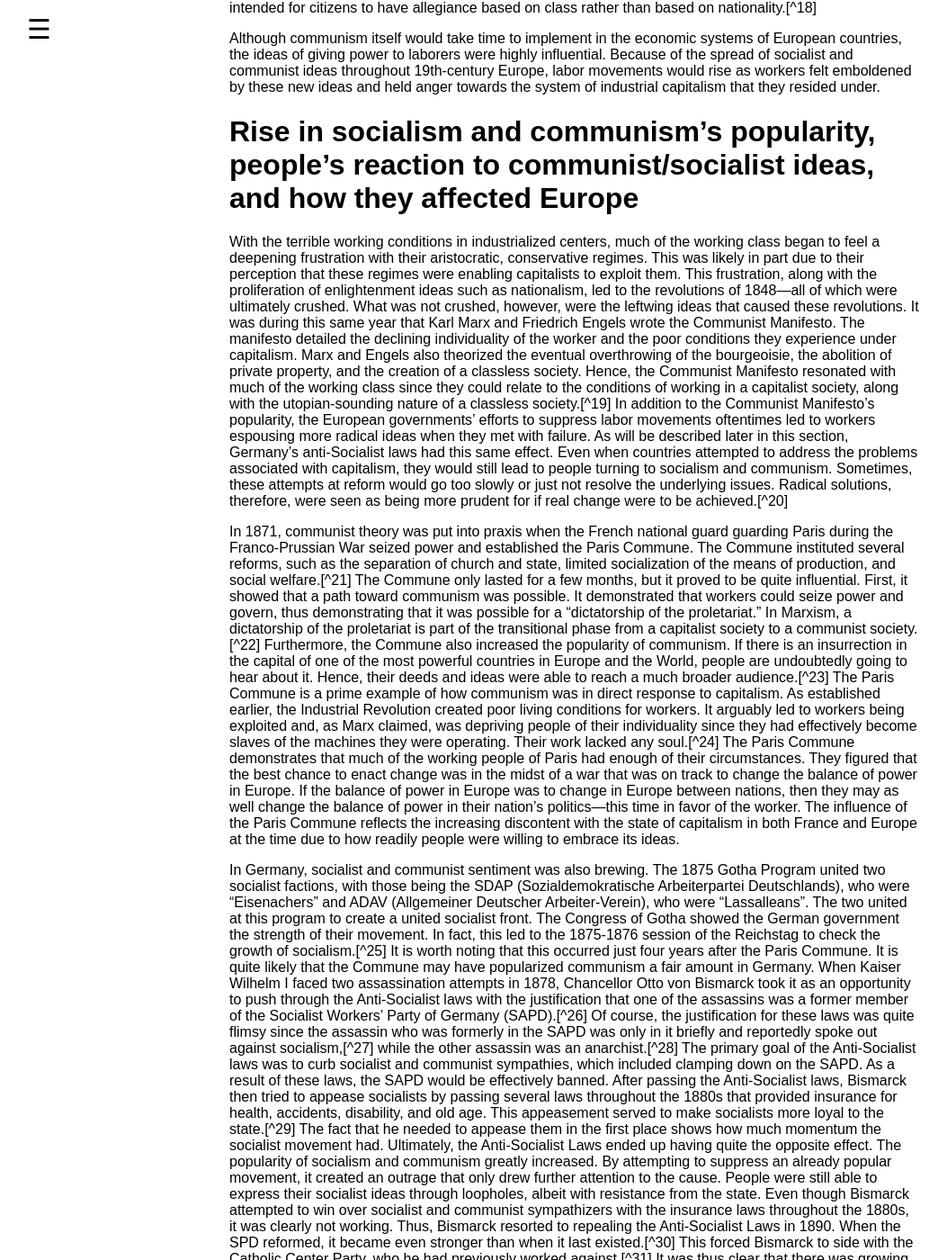
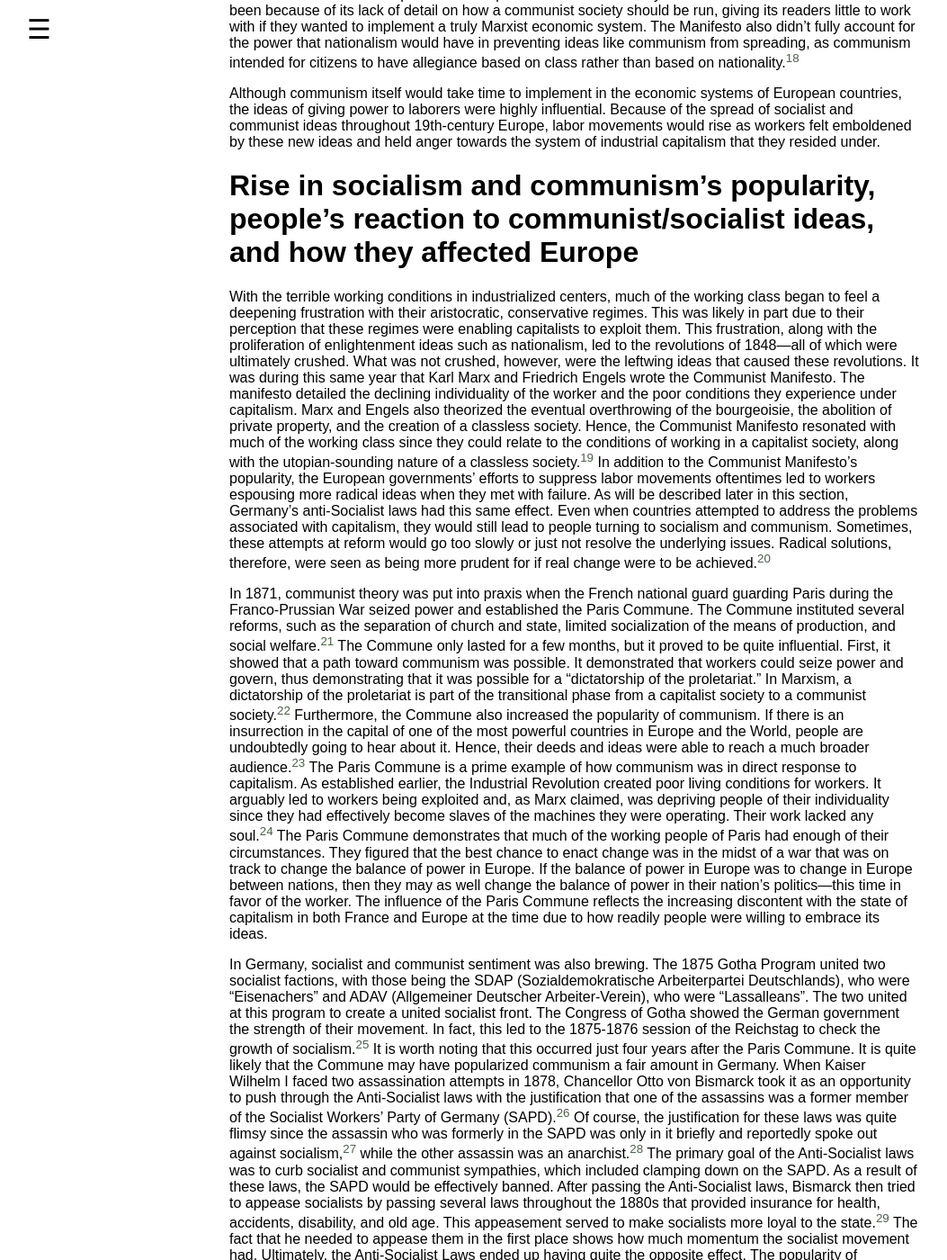
Before and after one commit to isabelbenegas/Isabel-Benegas-EUH3205, a Jekyll site: the page built from 002_analysis.md, in a window 1280 px wide and 1400 px high, scrolled down 3337 px. Shown: the whole window at 90% size, without its empty margins (1-1054 px from the left). Built offline with Jekyll 4.4.1, drawn with Linux system fonts in a browser that asks for light colours; some of the changed text lies outside the part shown.

Commit message:
Update 002_analysis.md

```diff
--- a/002_analysis.md
+++ b/002_analysis.md
@@ -58,7 +58,7 @@ In Germany, socialist and communist sentiment was also brewing. The 1875 Gotha P
 [^2]: Aminzade, Ronald. 1984. “Capitalist Industrialization and Patterns of Industrial Protest: A Comparative Urban Study of Nineteenth-Century France.” American Sociological Review 49 (4): 437–53. https://doi.org/10.2307/2095461.
 [^3]: Hopkins, Eric. 1982. “Working Hours and Conditions during the Industrial Revolution: A Re-Appraisal.” The Economic History Review 35 (1): 52–66. https://doi.org/10.2307/2595103.
 [^4]: Yates, David. 2024. “Entrepreneurial Philanthropy at Cromford, Quarry Bank, and Saltaire Mills during the Industrial Revolution.” The Historical Journal 67 (3): 463–92. https://doi.org/10.1017/s0018246x24000141.
-[^5] Nardinelli, Clark. 2018. “Industrial Revolution and the Standard of Living.” Econlib. 2018. https://www.econlib.org/library/Enc/IndustrialRevolutionandtheStandardofLiving.html.
+[^5]: Nardinelli, Clark. 2018. “Industrial Revolution and the Standard of Living.” Econlib. 2018. https://www.econlib.org/library/Enc/IndustrialRevolutionandtheStandardofLiving.html.
 [^6]: Dicey, Albert Venn. 1905. Lectures on the Relation between Law & Public Opinion in England during the Nineteenth Century. The Harvard Law Review Association.
 [^7]: G.R.S. Taylor, Leaders of Socialism Past and Present (Duffield and Company, 1910), 28-29, https://babel.hathitrust.org/cgi/pt?id=uc1.$b292072&seq=33.
 [^8]: Taylor, Leaders of Socialism Past and Present, 32, https://babel.hathitrust.org/cgi/pt?id=uc1.$b292072&seq=33.
```
